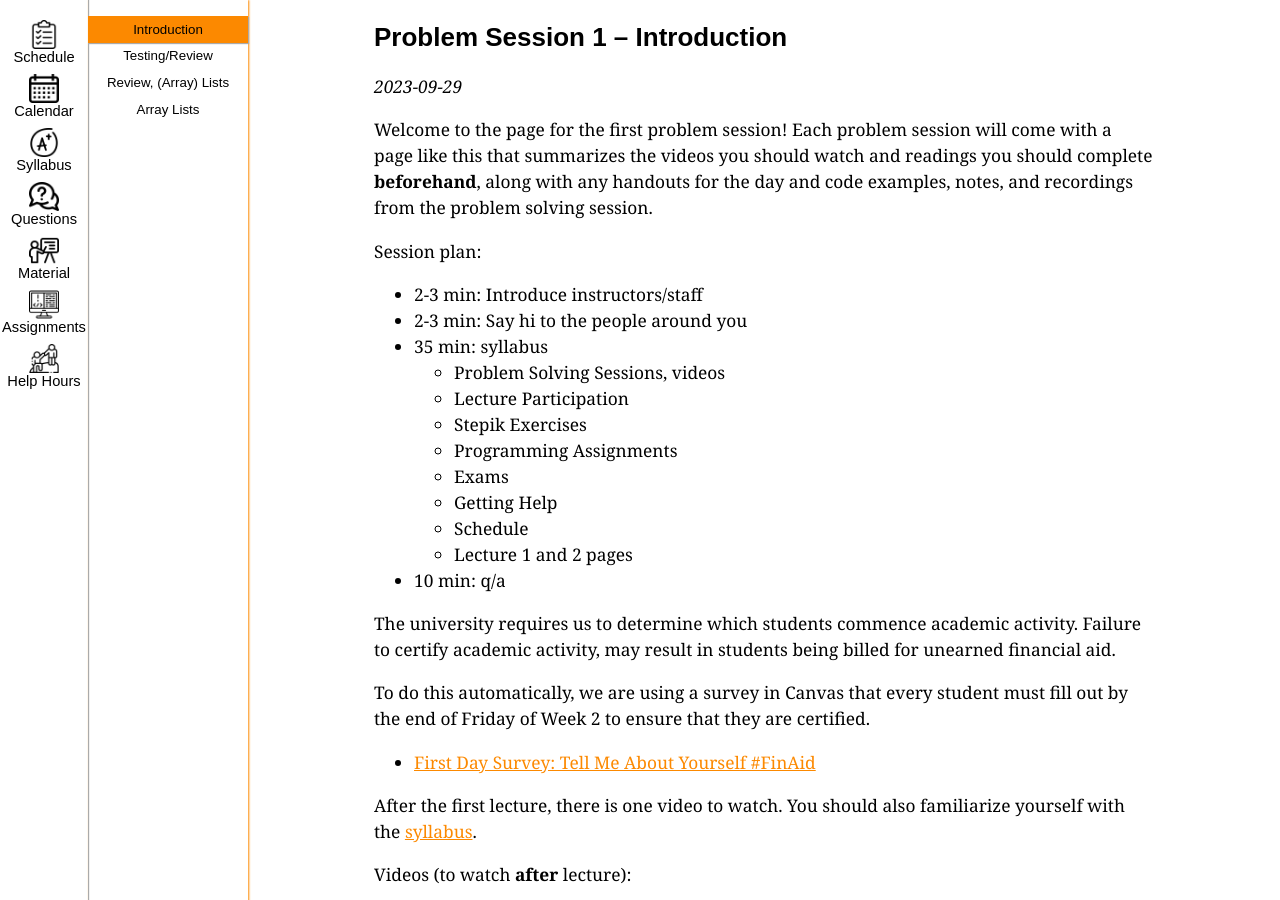
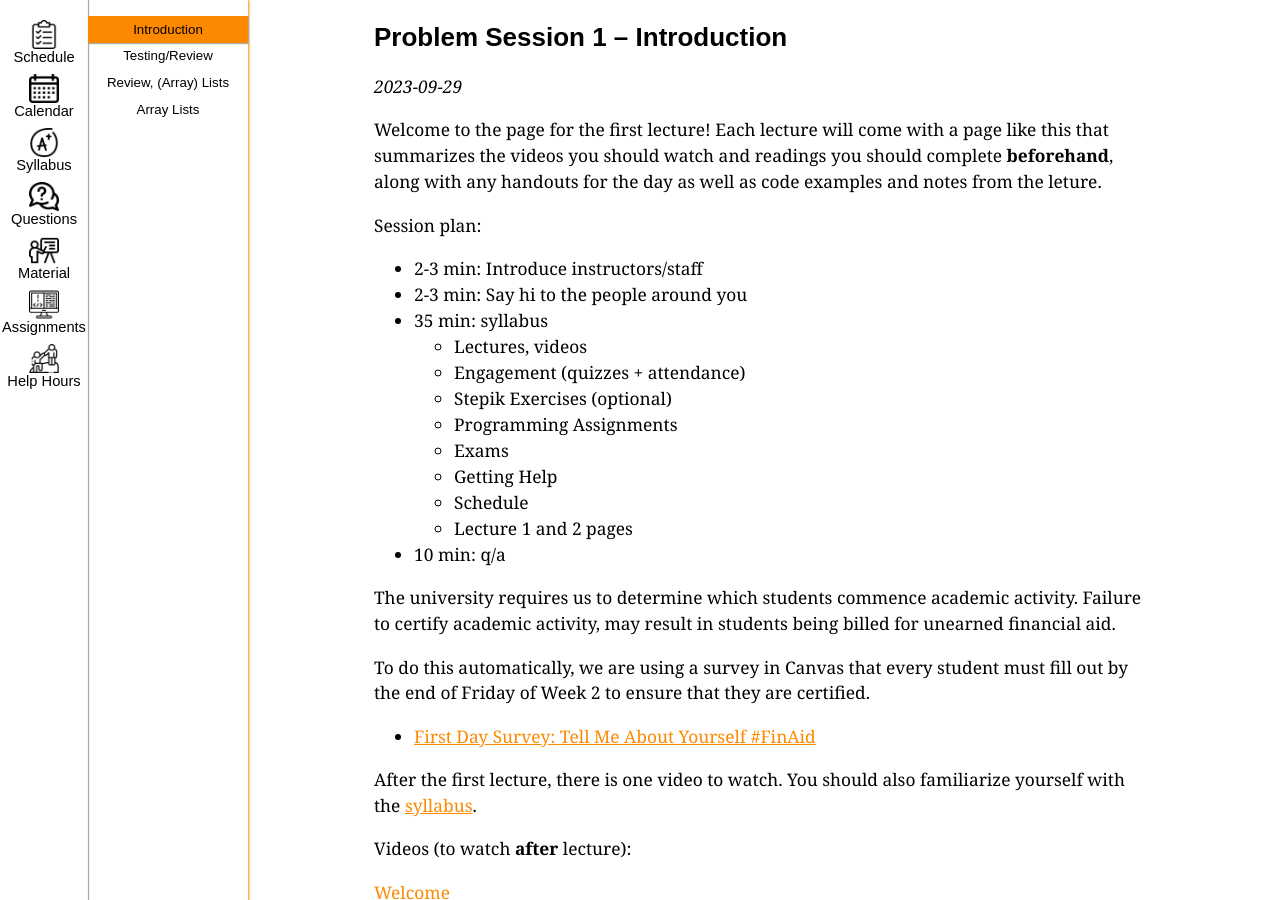
Before and after one commit to ucsd-cse12-f23/ucsd-cse12-f23.github.io, a Jekyll site: the page built from _lectures/lecture1.md, in a window 1280 px wide and 900 px high. Built offline with Jekyll 4.4.1, drawn with Linux system fonts in a browser that asks for light colours.

Commit message:
Update lecture1.md

```diff
--- a/_lectures/lecture1.md
+++ b/_lectures/lecture1.md
@@ -12,18 +12,18 @@
 
 _{{ page.released-on }}_
 
-Welcome to the page for the first problem session! Each problem session will
+Welcome to the page for the first lecture! Each lecture will
 come with a page like this that summarizes the videos you should watch and
 readings you should complete **beforehand**, along with any handouts for the day
-and code examples, notes, and recordings from the problem solving session.
+as well as code examples and notes from the leture.
 
 Session plan:
 - 2-3 min: Introduce instructors/staff
 - 2-3 min: Say hi to the people around you
 - 35 min: syllabus
-    - Problem Solving Sessions, videos
-    - Lecture Participation
-    - Stepik Exercises
+    - Lectures, videos
+    - Engagement (quizzes + attendance)
+    - Stepik Exercises (optional)
     - Programming Assignments
     - Exams
     - Getting Help
@@ -49,7 +49,7 @@
 
 ## Notes & Files from Pre-Lecture Videos
 
-[Pre-Lecture 1](https://github.com/ucsd-cse12-sp23/ucsd-cse12-sp23.github.io/tree/main/_pre-lectures/lecture-01){:target="_blank"}
+[Pre-Lecture 1](https://github.com/ucsd-cse12-f23/ucsd-cse12-f23.github.io/tree/main/_pre-lectures/lecture-01){:target="_blank"}
 
 ## Handout
 
```
